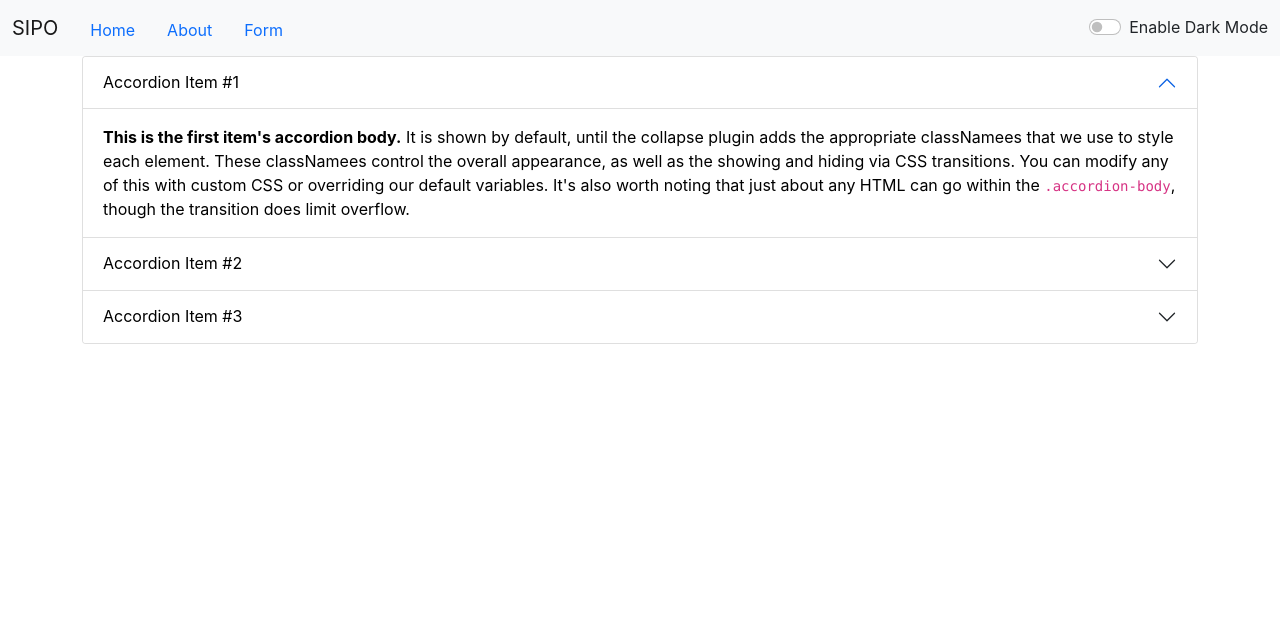
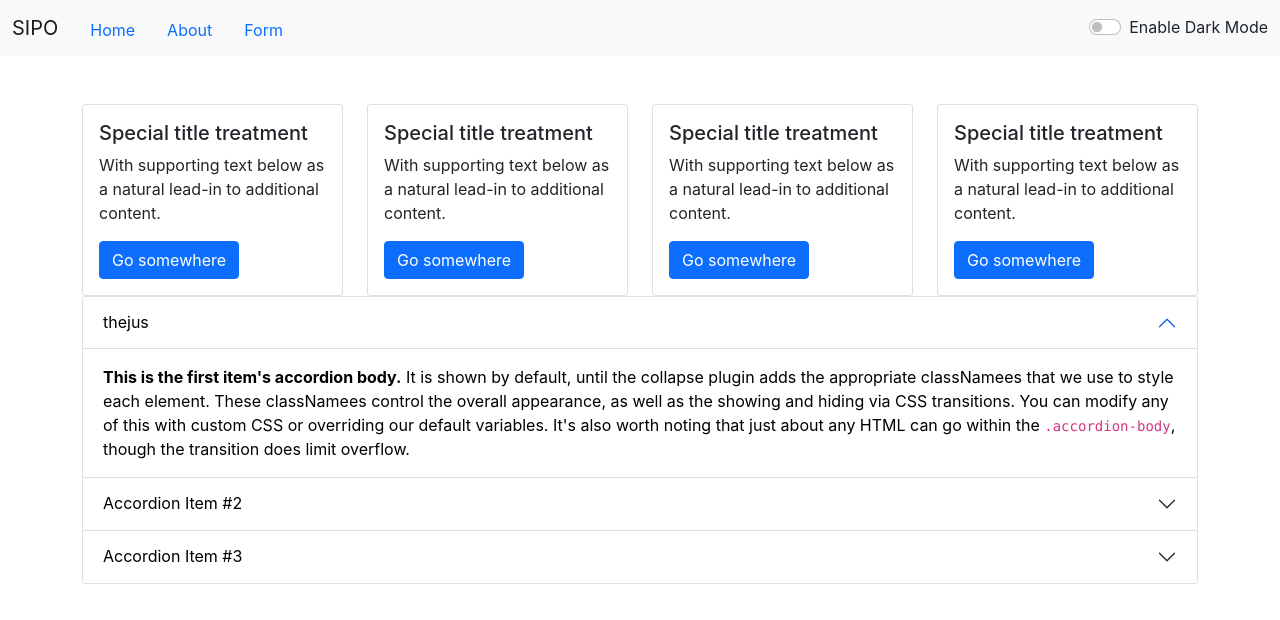
Before and after one commit to thejusvarma/React-App, a React (Create React App) app: page /about in a window 1280 px wide. Shown: the top 620 px of the page. Built offline with nearby package versions, Linux system fonts and the light colour scheme.

Commit message:
implemented useContext

```diff
--- a/src/App.js
+++ b/src/App.js
@@ -3,9 +3,10 @@ import About from './components/About';
 import Navbar from './components/Navbar';
 import TextForm from './components/TextForm';
 import Alert from './components/Alert';
+import Note from './components/Note';
 import { useState } from 'react';
 import { BrowserRouter, Route, Routes } from "react-router-dom";
-
+import NoteState from './context/notes/NoteState';
 
 function App() {
   const[mode, setMode] = useState("light")
@@ -47,15 +48,18 @@ function App() {
 
   return (
     <>
+    <NoteState>
     <BrowserRouter>
       <Navbar title = "SIPO" mode={mode} toggleMode={toggleMode} toggle={toggle}/>
       <Alert alert = {alert}/>
+      <Note></Note>
       {/* routes list inside */}
       <Routes>
               <Route exact path="/about" element={ <About myStyle={myStyle} />}></Route>
               <Route exact path="/textform" element={<TextForm myStyle={myStyle} toggle={toggle}/> }></Route>
       </Routes>
     </BrowserRouter>
+    </NoteState>
     </>
   );
 }
--- a/src/components/About.js
+++ b/src/components/About.js
@@ -1,16 +1,17 @@
-import React, {useState} from "react";
+import React,{useContext} from "react";
+import noteContext from "../context/notes/noteContext"
 
 export default function About(prop)
 {
-
+    const a = useContext(noteContext)
     return (
         <>
+
         <div className="accordion container" id="accordionExample" style={prop.myStyle}>
             <div className="accordion-item"  style={prop.myStyle}>
                 <h2 className="accordion-header" id="headingOne">
                     <button className="accordion-button" type="button" style={prop.myStyle} data-bs-toggle="collapse" data-bs-target="#collapseOne" aria-expanded="true" aria-controls="collapseOne">
-                        Accordion Item #1
-                    </button>
+                    {a.name}                    </button>
                 </h2>
                 <div id="collapseOne" className="accordion-collapse collapse show" aria-labelledby="headingOne" data-bs-parent="#accordionExample">
                     <div className="accordion-body">
--- /dev/null
+++ b/src/components/Note.js
@@ -0,0 +1,49 @@
+import React from "react";
+
+export default function Note()
+{
+return(
+    <>
+    <div className="container mt-5">
+        <div className="row">
+            <div className="col-sm-3">
+                <div className="card">
+                <div className="card-body">
+                    <h5 className="card-title">Special title treatment</h5>
+                    <p className="card-text">With supporting text below as a natural lead-in to additional content.</p>
+                    <a href="#" className="btn btn-primary">Go somewhere</a>
+                </div>
+                </div>
+            </div>
+            <div className="col-sm-3">
+                <div className="card">
+                <div className="card-body">
+                    <h5 className="card-title">Special title treatment</h5>
+                    <p className="card-text">With supporting text below as a natural lead-in to additional content.</p>
+                    <a href="#" className="btn btn-primary">Go somewhere</a>
+                </div>
+                </div>
+            </div>
+            <div className="col-sm-3">
+                <div className="card">
+                <div className="card-body">
+                    <h5 className="card-title">Special title treatment</h5>
+                    <p className="card-text">With supporting text below as a natural lead-in to additional content.</p>
+                    <a href="#" className="btn btn-primary">Go somewhere</a>
+                </div>
+                </div>
+            </div>
+            <div className="col-sm-3">
+                <div className="card">
+                <div className="card-body">
+                    <h5 className="card-title">Special title treatment</h5>
+                    <p className="card-text">With supporting text below as a natural lead-in to additional content.</p>
+                    <a href="#" className="btn btn-primary">Go somewhere</a>
+                </div>
+                </div>
+            </div>
+            </div>
+        </div>
+    </>
+)
+}
--- /dev/null
+++ b/src/context/notes/NoteState.js
@@ -0,0 +1,14 @@
+import noteContext from "./noteContext";
+
+const NoteState = (props)=>{
+    const state = {
+        "name":"thejus"
+    }
+    return(
+        <noteContext.Provider value={state}>
+            {props.children}
+        </noteContext.Provider>
+    )
+}
+
+export default NoteState;
--- /dev/null
+++ b/src/context/notes/noteContext.js
@@ -0,0 +1,5 @@
+import { createContext } from "react";
+
+const noteContext = new createContext();
+
+export default noteContext;
```
